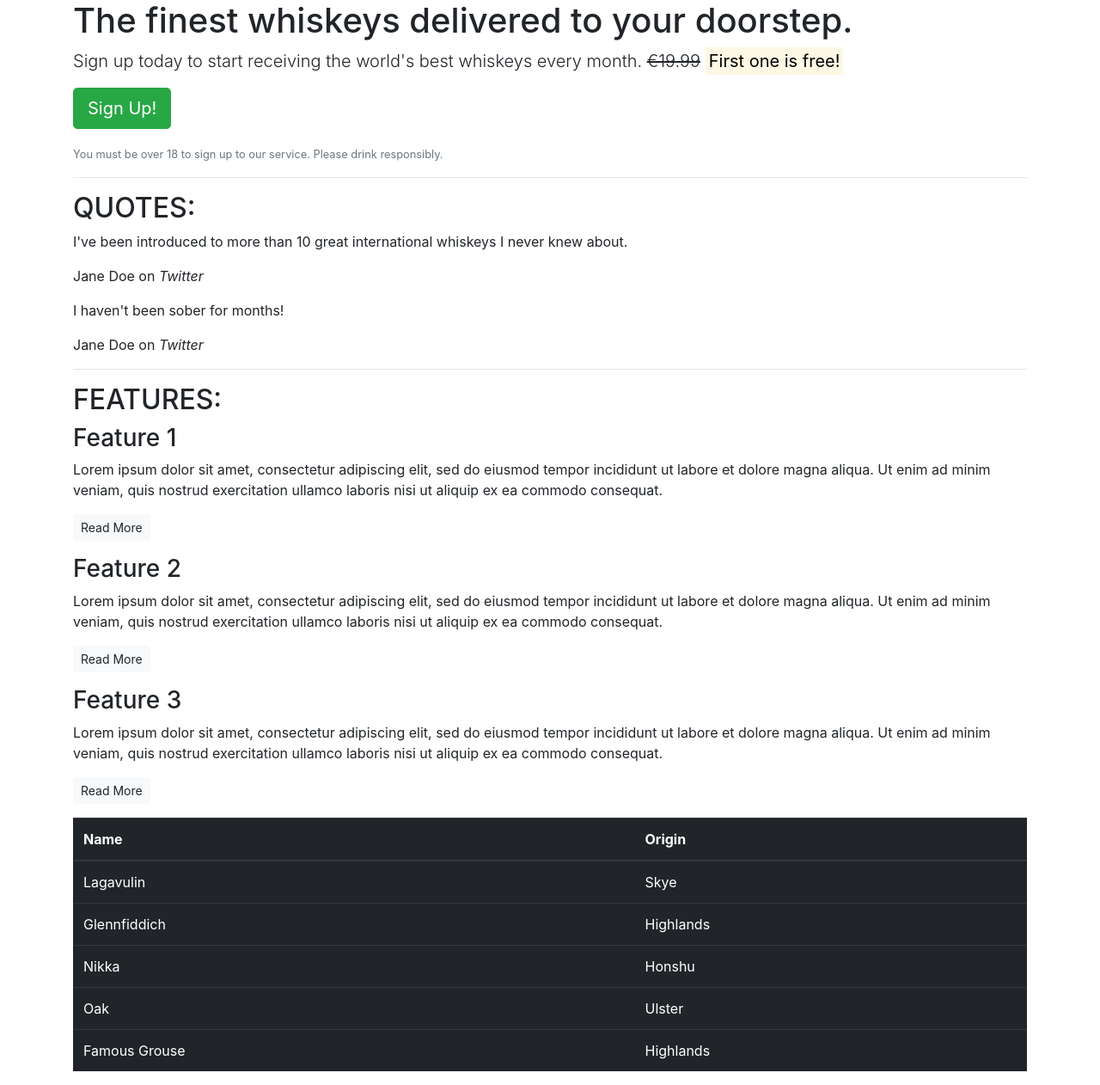
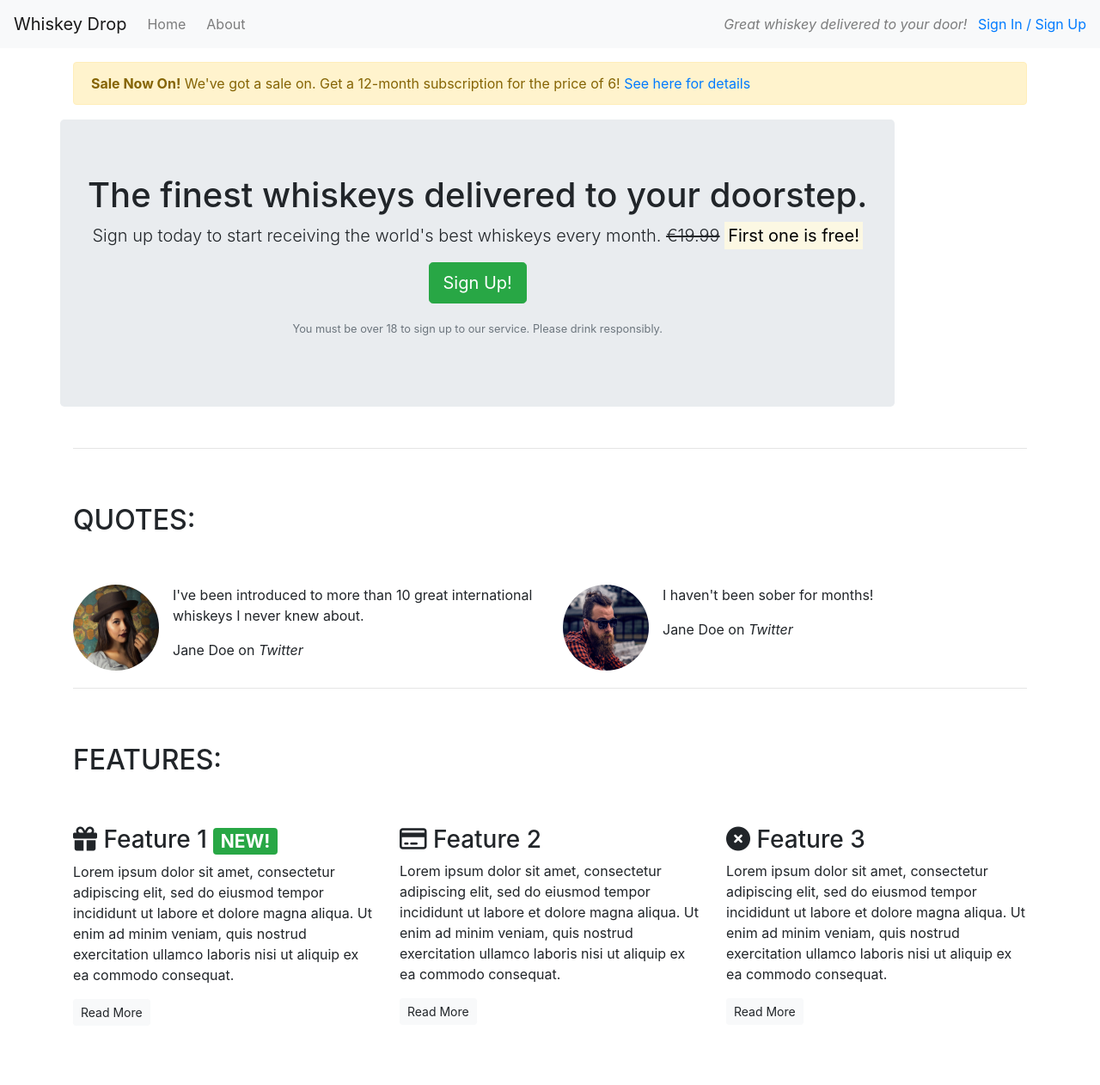
Before and after one commit to MauRuRo/Bootstrap-Discovery, a plain HTML site: page index.html in a window 1280 px wide. Shown: the whole page at 86% size. After the commit the page ends 1209 px from the top, so only its background shows below. Drawn offline with nearby package versions, Linux system fonts and the light colour scheme.

Commit message:
End of Core components part 2

```diff
--- a/index.html
+++ b/index.html
@@ -6,55 +6,150 @@
 	<meta name="viewport" content="width=device-width, initial-scale=1.0">
 	<title>Whiskey Drop | Taste a new whiskey every month</title>
 	<link rel="stylesheet" href="https://maxcdn.bootstrapcdn.com/bootstrap/4.1.3/css/bootstrap.min.css">
+	<script src="https://kit.fontawesome.com/9facdf36e4.js" crossorigin="anonymous"></script>
 </head>
 
 <body>
-    <article class="container">
+	<nav class="navbar navbar-light bg-light navbar-expand-sm">
+		<a href="/" class="navbar-brand">Whiskey Drop</a>
+		<ul class="navbar-nav mr-auto">
+			<li class="acitve nav-item mr-2"><a href="/" class="nav-link">Home</a></li>
+			<li class="nav-item mr-2"><a href="/about" class="nav-link">About</a></li>
+			<li class="nav-item mr-2 d-block d-sm-none"><a href="/login" class="nav-link">Sign In / Sign Up</a></li>
+		</ul>
+		<div class="d-none d-md-block">
+			<p class="navbar-text my-auto mr-2"><em>Great whiskey delivered to your door!</em></p>
+			<a href="/login">Sign In / Sign Up</a>
+		</div>
+	</nav>
+	<article class="container mt-3">
 		<!-- Callout -->
-        <section class="callout">
+		<div class="row d-none d-sm-block">
+			<div class="col-12">
+				<div class="alert alert-warning">
+					<strong>Sale Now On!</strong> We've got a sale on. Get a 12-month subscription for the price of 6!
+					<a href="">See here for details</a>
+				</div>
+			</div>
+		</div>
+		</div>
+		<div class="row">
+			<div class="col-12"></div>
+			<section class="callout jumbotron text-center">
 				<h1>The finest whiskeys delivered to your doorstep.</h1>
-            <p class="lead">Sign up today to start receiving the world's best whiskeys every month. <s>€19.99</s> <strong><mark>First one is free!</mark></strong></p>
+				<p class="lead">Sign up today to start receiving the world's best whiskeys every month.
+					<s class="d-none d-sm-inline">€19.99</s>
+					<span class="d-inline d-sm-none"><br></span>
+					<strong><mark>First one is free!</mark></strong></p>
 				<p><button class="btn btn-lg btn-success">Sign Up!</button></p>
-            <p class="text-muted"><small>You must be over 18 to sign up to our service. Please drink responsibly.</small></p>
+				<p class="text-muted">
+					<small>You must be over 18 to sign up to our service. Please drink responsibly.</small></p>
 			</section>
+		</div>
+
+
 		<!-- /.callout -->
 		<hr>
 
 		<!-- Quotes -->
 		<section class="quotes">
+			<div class="row">
+				<div class="col-12 my-5">
 					<h2 class="text-uppercase">Quotes:</h2>
+				</div>
+			</div>
+			<div class="row">
+				<div class="col-12 col-md-6">
+					<div class="media">
+						<div class="d-none d-sm-block">
+							<img src="images/girl-image.png" class="rounded-circle mr-3" height=100 width=100 alt="girl">
+                        </div>
+							<div class="mediabody">
 								<blockquote class="quote">
-                <p>I've been introduced to more than 10 great international whiskeys I never knew about.</p>
+									<p>I've been introduced to more than 10 great international whiskeys I never
+										knew
+										about.
+									</p>
 									<footer>Jane Doe on <cite title="Twitter">Twitter</cite></footer>
 								</blockquote>
+							</div>
+						</div>
+					</div>
+					<div class="col-12 col-md-6">
+						<div class="media">
+							<div class="d-none d-sm-block">
+								<img src="images/guy-image.png" class="rounded-circle mr-3" height=100 width=100 alt="guy">
+                    </div>
+								<div class="mediabody">
 									<blockquote class="quote">
 										<p>I haven't been sober for months!</p>
 										<footer>Jane Doe on <cite title="Twitter">Twitter</cite></footer>
 									</blockquote>
+								</div>
+							</div>
+						</div>
+					</div>
 		</section>
 		<!-- /.quotes -->
 		<hr>
 
 		<!-- Features -->
 		<section class="features">
+			<div class="row">
+				<div class="col-12 my-5">
 					<h2 class="text-uppercase">Features:</h2>
+				</div>
+			</div>
+			<div class="row">
+				<div class="col-12 col-md-6 col-lg-4">
 					<div class="feature">
-                <h3>Feature 1</h3>
-                <p>Lorem ipsum dolor sit amet, consectetur adipiscing elit, sed do eiusmod tempor incididunt ut labore et dolore magna aliqua. Ut enim ad minim veniam, quis nostrud exercitation ullamco laboris nisi ut aliquip ex ea commodo consequat.</p>
+						<h3><i class="fas fa-gift d-none d-sm-inline"></i> Feature 1
+							<span class="badge badge-success">NEW!</span></h3>
+						<p>Lorem ipsum dolor sit amet, consectetur adipiscing elit, sed do eiusmod tempor
+							incididunt
+							ut
+							labore
+							et dolore magna aliqua. Ut enim ad minim veniam, quis nostrud exercitation ullamco
+							laboris
+							nisi
+							ut
+							aliquip ex ea commodo consequat.</p>
 						<p><a class="btn btn-sm btn-light" href="">Read More</a></p>
 					</div>
+				</div>
+				<div class="col-12 col-md-6 col-lg-4">
 					<div class="feature">
-                <h3>Feature 2</h3>
-                <p>Lorem ipsum dolor sit amet, consectetur adipiscing elit, sed do eiusmod tempor incididunt ut labore et dolore magna aliqua. Ut enim ad minim veniam, quis nostrud exercitation ullamco laboris nisi ut aliquip ex ea commodo consequat.</p>
+						<h3><i class="far fa-credit-card d-none d-sm-inline"></i> Feature 2</h3>
+						<p>Lorem ipsum dolor sit amet, consectetur adipiscing elit, sed do eiusmod tempor
+							incididunt
+							ut
+							labore
+							et dolore magna aliqua. Ut enim ad minim veniam, quis nostrud exercitation ullamco
+							laboris
+							nisi
+							ut
+							aliquip ex ea commodo consequat.</p>
 						<p><a class="btn btn-sm btn-light" href="">Read More</a></p>
 					</div>
+				</div>
+				<div class="col-12 d-md-none d-lg-block col-lg-4">
 					<div class="feature">
-                <h3>Feature 3</h3>
-                <p>Lorem ipsum dolor sit amet, consectetur adipiscing elit, sed do eiusmod tempor incididunt ut labore et dolore magna aliqua. Ut enim ad minim veniam, quis nostrud exercitation ullamco laboris nisi ut aliquip ex ea commodo consequat.</p>
-                <p><a class="btn btn-sm btn-light" href="">Read More</a></p>
+						<h3><i class="fas fa-times-circle d-none d-sm-inline"></i> Feature 3</h3>
+						<p>Lorem ipsum dolor sit amet, consectetur adipiscing elit, sed do eiusmod tempor
+							incididunt
+							ut
+							labore
+							et dolore magna aliqua. Ut enim ad minim veniam, quis nostrud exercitation ullamco
+							laboris
+							nisi
+							ut
+							aliquip ex ea commodo consequat.</p>
+						<p><a class="btn btn-sm btn-light" href="grid-system.html">Read More</a></p>
+					</div>
+				</div>
 			</div>
 		</section>
-        <section>
+		<!-- <section>
 			<table class="table table-dark">
 				<thead>
 					<tr>
@@ -68,32 +163,24 @@
 						<td>Skye</td>
 					</tr>
 					<tr>
-
 						<td>Glennfiddich</td>
 						<td>Highlands</td>
-
 					</tr>
 					<tr>
-
 						<td>Nikka</td>
 						<td>Honshu</td>
-
 					</tr>
 					<tr>
-
 						<td>Oak</td>
 						<td>Ulster</td>
-
 					</tr>
 					<tr>
-
 						<td>Famous Grouse</td>
 						<td>Highlands</td>
-
 					</tr>
 				</tbody>
 			</table>
-        </section>
+		</section> -->
 		<!-- /.features -->
 	</article>
 </body>
```
Also changed, not shown: images/girl-image.png (added), images/guy-image.png (added). Lines whose indentation alone changed are shown as unchanged.
